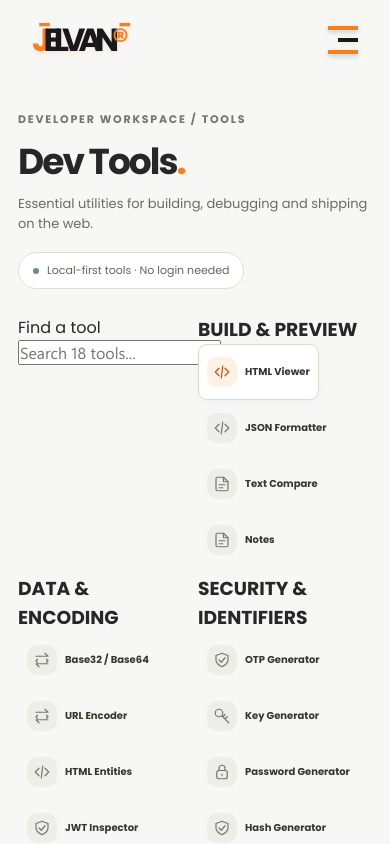
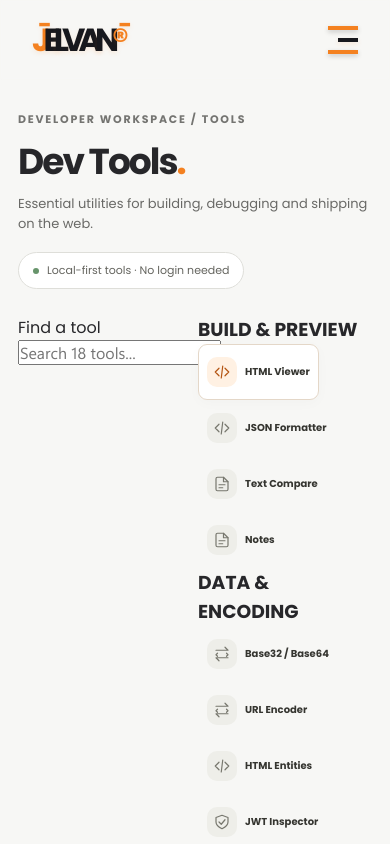
Before and after one commit to DevJel/Jelvan-R-Portfolio, a Next.js app: page /portfolio/articles in a window 390 px wide. Shown: the top 844 px of the page. Built offline with nearby package versions, Linux system fonts and the light colour scheme.

Commit message:
style(devtools): enable horizontal mobile tool navigation

```diff
--- a/components/DevTools/DevTools.tsx
+++ b/components/DevTools/DevTools.tsx
@@ -233,6 +233,7 @@ export default function DevTools() {
       <div className={styles.workspace}>
         <nav className={styles.navigation} aria-label="Developer tools">
           <div className={styles.searchBox}><label htmlFor="developer-tool-search">Find a tool</label><input id="developer-tool-search" aria-label="Search developer tools" type="search" value={query} onChange={event => setQuery(event.target.value)} placeholder="Search 18 tools..." autoComplete="off" /></div>
+          <div className={styles.navScroll}>
           {categories.map(category => {
             const members = visibleTools.filter(tool => tool.category === category.id);
             return members.length ? <div className={styles.navGroup} key={category.id}>
@@ -243,6 +244,7 @@ export default function DevTools() {
             </div> : null;
           })}
           {visibleTools.length === 0 ? <p className={styles.hint}>No matching tools. Try a shorter search.</p> : null}
+          </div>
         </nav>
         <section className={styles.panel} id="tool-workspace" aria-labelledby="tool-heading"><div className={styles.panelHeader}><span className={styles.toolIcon}><Icon name={current.icon} /></span><div><h2 id="tool-heading">{current.name}</h2><p>{current.description}</p></div></div>
           <div className={styles.content}>{active === 'html' ? <HtmlTool /> : active === 'otp' ? <OtpTool /> : active === 'keys' ? <KeyTool /> : active === 'password' ? <PasswordTool /> : active === 'encoding' ? <ExtraTools tool="encoding" /> : active === 'notes' ? <NotesTool /> : <ExtraTools tool={active as ExtraToolId} />}</div>
```
